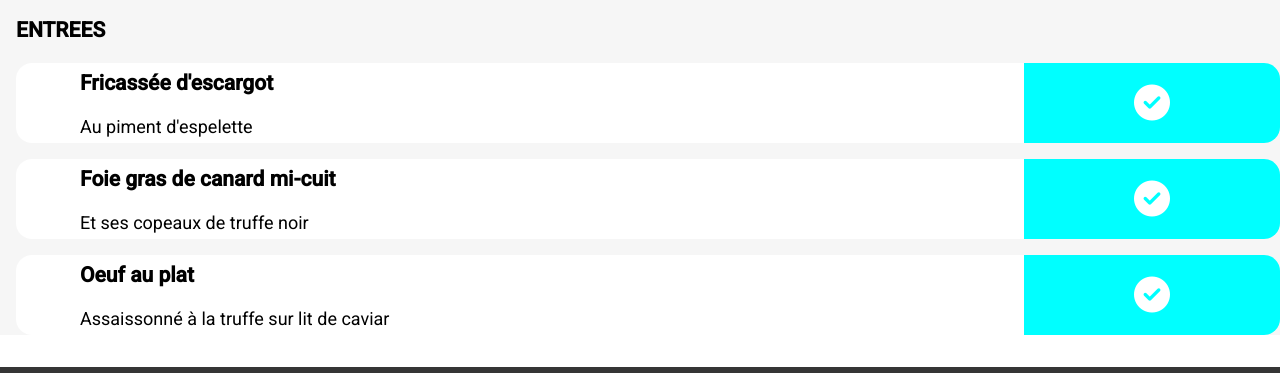
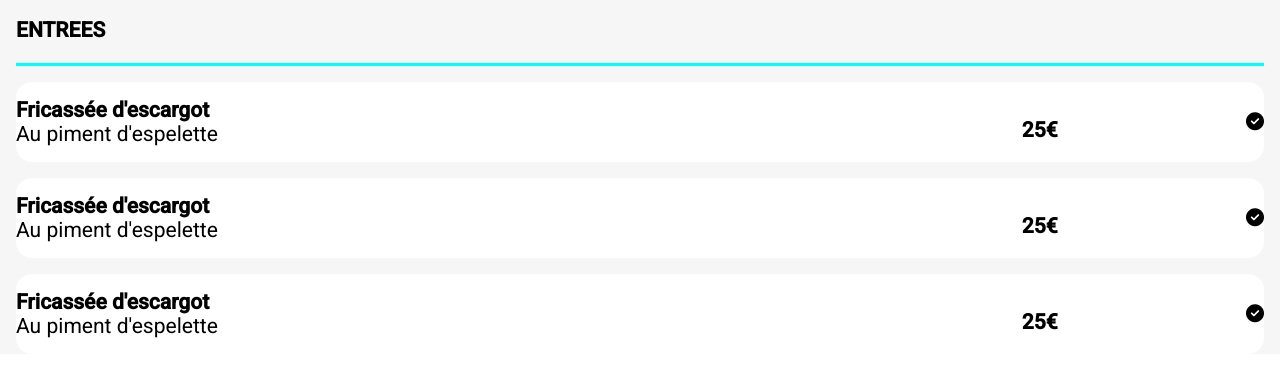
Before and after one commit to Aliksssss/P3_Ohmyfood, a plain HTML site: page folder/LaPaletteduGout.html in a window 1280 px wide. Shown: the part 427-800 px from the top of the page. Drawn offline with Linux system fonts and the light colour scheme; files that its build step writes are made by us from their sources; a web font is replaced by a local one.

Commit message:
main menus

```diff
--- a/css/_menu.scss
+++ b/css/_menu.scss
@@ -1,5 +1,12 @@
+.entry__title{
+  border-bottom: 3px solid aqua;
+}
+.items{
+    height: 100%;
+    width: 100%;
+    display: flex;
+    flex-direction: column;
 
-.items{
 
     &_contain{
       height: 80px;
@@ -11,46 +18,63 @@
       background-color: #fff;
       border-radius: 1rem;
       cursor: pointer;
+      overflow: hidden;
+
+
 
       &_name{
         width: 70%;
-        padding: 0px 4rem;
+        align-items:center;
+        display: flex;
         transform-origin: left;
+        flex-grow: 1;
+      }
+
+      &_desc{
+        font-weight: normal;
       }
 
       &_price{
         width: 100px;
-        padding: 0px 4rem;
-        text-align: center;
+        flex-grow: 1;
+        text-overflow: ellipsis;
+        margin: 1rem 0 0 0.5rem;
+        animation-fill-mode: forwards;
+        animation-delay: 1s;
+
       }
 
-      &_logo{
-        height: 80px;
-        width: 10%;
-        padding: 0px 4rem;
-        display: flex;
+      &__logo{
+        width:0;
+        overflow: hidden;
         align-items: center;
-        justify-content: center;
-        position: absolute;
-        right: 0px;
         color: #fff;
         background-color: aqua;
         border-radius: 0 1rem 1rem 0;
         font-size: 2em;
-        flex-basis: 0;
+        padding-top: 25px;
+        cursor: pointer;
+        transition: width 1s;
 
-        cursor: pointer;
+      .logo_check{
+        display: inline-block;
+        margin: auto;
+        color: #fff;
+        width: 0;
+        background-color: aqua;
+        font-size: 2rem;
+        transform: rotate(360deg);
+        transition: transform 500ms;
 
-        &:hover{
-          transform: translateX(200px);
-          transform-origin: right;
-          transition-duration: all 700ms;
-
+        .items_contain_name:hover .items_contain_logo {
+          width: 70px;
+        }
+        .items_contain_name:hover .items_contain_logo >.logo_check{
+          transform: rotate(0deg);
         }
       }
 
-
-
+    }
 
     }
   }
--- a/folder/LaPaletteduGout.html
+++ b/folder/LaPaletteduGout.html
@@ -51,8 +51,9 @@
 
             <div class="items_contain">
                 <div class="items_contain_name">
-                    <h3>Fricassée d'escargot</h3>
-                    <p >Au piment d'espelette</p>
+                    <h3>Fricassée d'escargot <br>
+                    <span class="items_contain_desc">Au piment d'espelette</span>
+                </h3>
                 </div>
 
                 <div class="items_contain_price">
@@ -60,29 +61,15 @@
                 </div>
 
                 <div class="items_contain_logo">
-                    <i class="fa-solid fa-circle-check " aria-hidden="true"></i>
+                    <i class="fa-solid fa-circle-check logo_check"></i>
                 </div>
             </div>
 
             <div class="items_contain">
                 <div class="items_contain_name">
-                    <h3>Foie gras de canard mi-cuit</h3>
-                    <p>Et ses copeaux de truffe noir</p>
-                </div>
-
-                <div class="items_contain_price">
-                    <h3>35€</h3>
-                </div>
-
-                <div class="items_contain_logo">
-                    <i class="fa-solid fa-circle-check" ></i>
-                </div>
-            </div>
-
-            <div class="items_contain">
-                <div class="items_contain_name">
-                    <h3>Oeuf au plat</h3>
-                    <p>Assaissonné à la truffe sur lit de caviar</p>
+                    <h3>Fricassée d'escargot <br>
+                    <span class="items_contain_desc">Au piment d'espelette</span>
+                </h3>
                 </div>
 
                 <div class="items_contain_price">
@@ -90,7 +77,23 @@
                 </div>
 
                 <div class="items_contain_logo">
-                    <i class="fa-solid fa-circle-check" aria-hidden="true"></i>
+                    <i class="fa-solid fa-circle-check logo_check"></i>
+                </div>
+            </div>
+
+            <div class="items_contain">
+                <div class="items_contain_name">
+                    <h3>Fricassée d'escargot <br>
+                    <span class="items_contain_desc">Au piment d'espelette</span>
+                </h3>
+                </div>
+
+                <div class="items_contain_price">
+                    <h3>25€</h3>
+                </div>
+
+                <div class="items_contain_logo">
+                    <i class="fa-solid fa-circle-check logo_check"></i>
                 </div>
             </div>
 
```
Also changed, not shown: css/style.css, 1 other file.
